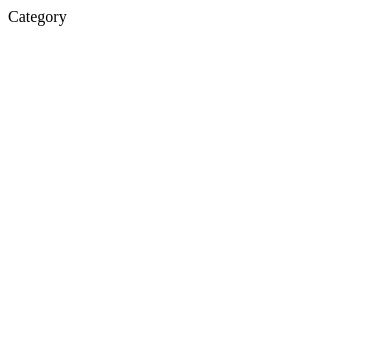
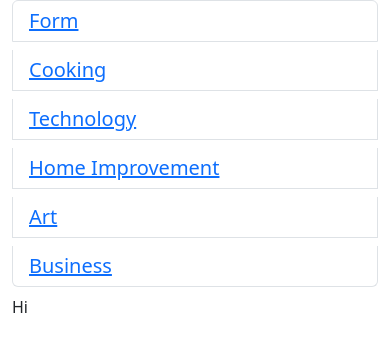
Before and after one commit to delzercody/Genius-Idea-Coming, a React (Create React App) app in the folder Frontend/: page /Category/1 in a window 390 px wide. Shown: the top 352 px of the page. Built offline with nearby package versions, Linux system fonts and the light colour scheme.

Commit message:
bootstrap

```diff
--- a/Frontend/public/index.html
+++ b/Frontend/public/index.html
@@ -9,6 +9,13 @@
       name="description"
       content="Web site created using create-react-app"
     />
+    <link
+      href="https://cdn.jsdelivr.net/npm/bootstrap@5.3.0-alpha3/dist/css/bootstrap.min.css"
+      rel="stylesheet"
+      integrity="sha384-KK94CHFLLe+nY2dmCWGMq91rCGa5gtU4mk92HdvYe+M/SXH301p5ILy+dN9+nJOZ"
+      crossorigin="anonymous"
+    />
+
     <link rel="apple-touch-icon" href="%PUBLIC_URL%/logo192.png" />
     <!--
       manifest.json provides metadata used when your web app is installed on a
--- a/Frontend/src/components/App.js
+++ b/Frontend/src/components/App.js
@@ -1,10 +1,12 @@
 import Home from './Home'
+import NavBar from './NavBar';
 
 function App() {
   return (
-    <>
+    <div>
+      <NavBar />
       <Home />
-    </>
+    </div>
   )
 }
 
--- a/Frontend/src/components/Category.js
+++ b/Frontend/src/components/Category.js
@@ -1,6 +1,16 @@
+import Sidebar from "./Sidebar"
 function Category() {
   return (
-    <div>Category</div>
+      <div className="container">
+        <div className="row">
+          <div className="col-md-3">
+            <Sidebar />
+          </div>
+          <div className="col-md-9">
+            Hi
+          </div>
+        </div>
+      </div>
   )
 }
 
--- a/Frontend/src/components/Home.js
+++ b/Frontend/src/components/Home.js
@@ -1,9 +1,19 @@
 import NavBar from "./NavBar";
+import Sidebar from "./Sidebar";
+import {Link} from 'react-router-dom'
 
-function Home (){
-return(
-    <NavBar />
-)
+function Home() {
+  return (
+    <div>
+      <div className="container">
+        <div className="row">
+        <h5 className="list-group-item">
+          <Link className='sidebar-link' to="/Category/technology">Technology</Link>
+        </h5>
+        </div>
+      </div>
+    </div>
+  );
 }
 
 export default Home;
--- a/Frontend/src/components/Sidebar.js
+++ b/Frontend/src/components/Sidebar.js
@@ -1,7 +1,28 @@
+import {Link} from 'react-router-dom'
+
 function Sidebar() {
   return (
-    <div>Sidebar</div>
-  )
+      <div className="list-group">
+        <h5 className="list-group-item">
+          <Link className='sidebar-link' to="/Form">Form</Link>
+        </h5>
+        <h5 className="list-group-item">
+          <Link className='sidebar-link' to="/Category/cooking">Cooking</Link>
+        </h5>
+        <h5 className="list-group-item">
+          <Link className='sidebar-link' to="/Category/technology">Technology</Link>
+        </h5>
+        <h5 className="list-group-item">
+          <Link className='sidebar-link' to="/Category/home">Home Improvement</Link>
+        </h5>
+        <h5 className="list-group-item">
+          <Link className='sidebar-link' to="/Category/art">Art</Link>
+        </h5>
+        <h5 className="list-group-item">
+          <Link className='sidebar-link' to="/Category/business">Business</Link>
+        </h5>
+      </div>
+  );
 }
 
 export default Sidebar
--- a/package.json
+++ b/package.json
@@ -6,6 +6,7 @@
     "@testing-library/jest-dom": "^5.16.5",
     "@testing-library/react": "^13.4.0",
     "@testing-library/user-event": "^13.5.0",
+    "bootstrap": "^5.3.0",
     "react": "^18.2.0",
     "react-dom": "^18.2.0",
     "react-router-dom": "^6.14.0",
```
Also changed, not shown: 1 other file (tests, documents, lock files or other folders).
